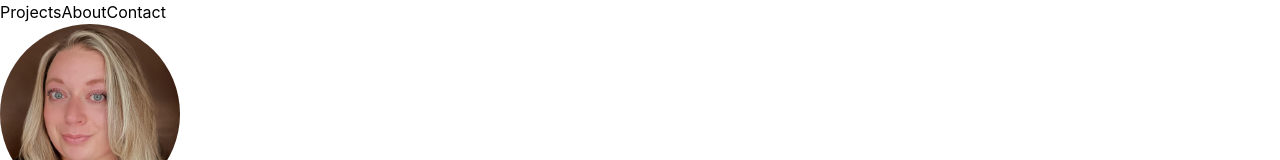
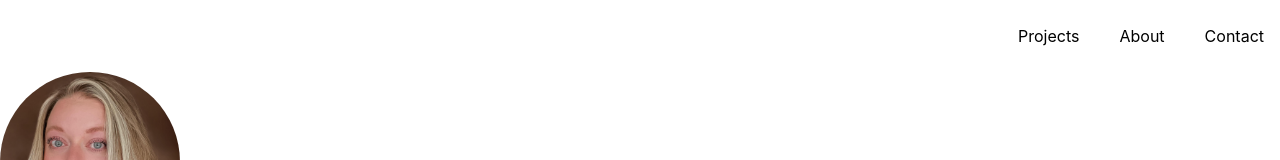
Before and after one commit to sarahpicard/portfolio, a React (Create React App) app: page /about in a window 1280 px wide. Shown: the top 160 px of the page. Built offline with nearby package versions, Linux system fonts and the light colour scheme.

Commit message:
adjust nav styling

```diff
--- a/src/components/nav/Nav.jsx
+++ b/src/components/nav/Nav.jsx
@@ -1,7 +1,7 @@
 const Nav = () => {
 
   return(
-    <div className="nav">
+    <div className="flex justify-end space-x-10 mr-4 py-6">
       <a href="/projects">Projects</a>
       <a href="/about">About</a>
       <a href="/contact">Contact</a>
--- a/src/pages/Home.jsx
+++ b/src/pages/Home.jsx
@@ -7,11 +7,11 @@ const Greeting = () => {
     <div className="container mx-auto block">
       <h1 className="text-5xl flex justify-center">Sarah A. Picard</h1>
       <p className="flex justify-center">Fullstack Software Developer</p>
-      <div className="social-button flex justify-center">
-        <a className="social-icons" href="https://www.linkedin.com/in/sarah-picard/">
+      <div className="flex justify-center">
+        <a href="https://www.linkedin.com/in/sarah-picard/">
           <FontAwesomeIcon icon={faLinkedin} size='2x' />
         </a>
-        <a className="social-icons" href="https://github.com/sarahpicard">
+        <a href="https://github.com/sarahpicard">
           <FontAwesomeIcon icon={faGithub} size='2x' />
         </a>
       </div>
```
